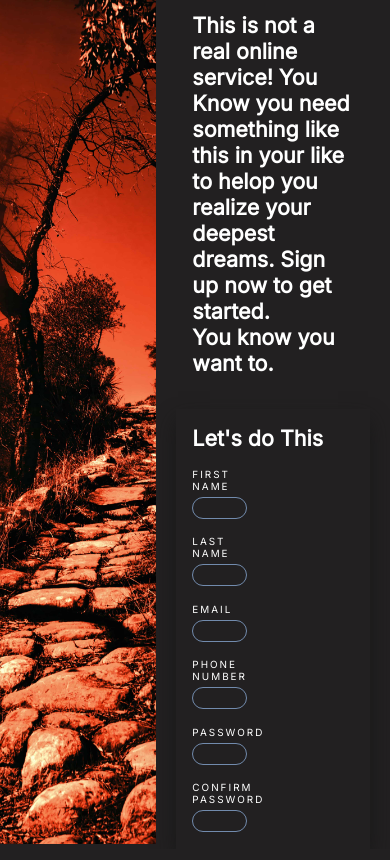
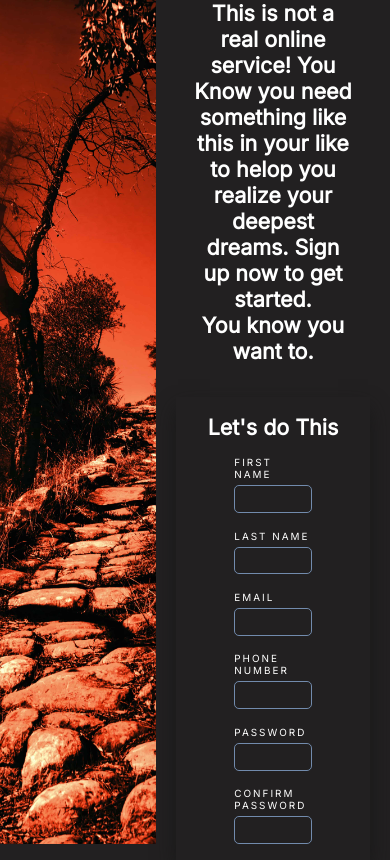
Before and after one commit to jhonacs2/sign-up-form, a plain HTML site: page index.html in a window 390 px wide. Drawn offline with Linux system fonts and the light colour scheme.

Commit message:
add media query form

```diff
--- a/index.html
+++ b/index.html
@@ -33,12 +33,12 @@
             <ul>
                 <li>
                     <label for="fistName">FIRST NAME</label>
-                    <input type="text" id="fistName">
+                    <input type="text" id="fistName" required>
                 </li>
 
                 <li>
                     <label for="lastName">LAST NAME</label>
-                    <input type="text" id="lastName">
+                    <input type="text" id="lastName" required>
                 </li>
 
                 <li>
@@ -52,8 +52,8 @@
                 </li>
 
                 <li>
-                    <label for="email">PASSWORD</label>
-                    <input type="text" id="PASSWORD">
+                    <label for="password">PASSWORD</label>
+                    <input type="text" id="password">
                 </li>
 
                 <li>
--- a/styles/styles.css
+++ b/styles/styles.css
@@ -68,7 +68,9 @@
 
 .form-sign-up ul li input {
     border: 1px solid var(--color-base-input);
-    border-radius: 1rem;
+    border-radius: 0.3rem;
+    font-size: 0.8rem;
+    padding: 0.3rem;
 }
 
 .form-sign-up ul li label {
@@ -76,3 +78,17 @@
     font-size: 0.6rem;
     letter-spacing: 2px;
 }
+
+@media screen and (max-width: 769px) {
+    .form-sign-up {
+        width: 100%;
+    }
+
+    .form-sign-up ul {
+        justify-content: center;
+    }
+
+    .section-info div p {
+        text-align: center;
+    }
+}
```
